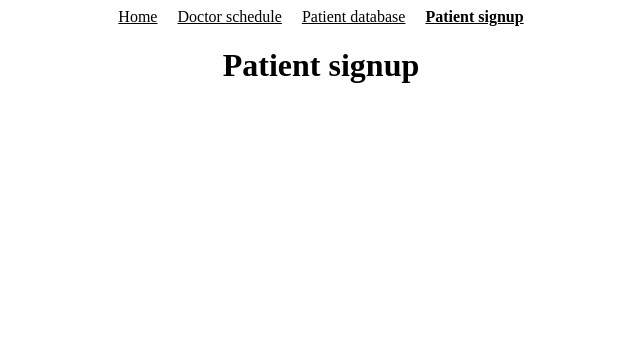
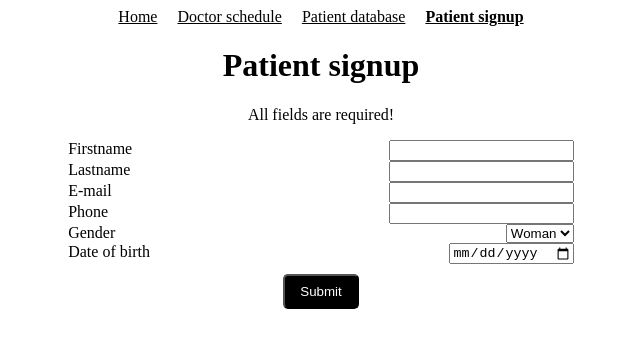
Before and after one commit to FaabScheeren/assesment-project-wk-3, a React (Create React App) app: page /signup in a window 1280 px wide. Shown: the top 348 px of the page, without its empty margins (319-959 px from the left). Built offline with nearby package versions, Linux system fonts and the light colour scheme.

Commit message:
Build signup form and doctor schedule

```diff
--- a/package.json
+++ b/package.json
@@ -6,6 +6,7 @@
     "@testing-library/jest-dom": "^4.2.4",
     "@testing-library/react": "^9.4.1",
     "@testing-library/user-event": "^7.2.1",
+    "axios": "^0.19.2",
     "react": "^16.13.0",
     "react-dom": "^16.13.0",
     "react-router-dom": "^5.1.2",
--- a/src/App.js
+++ b/src/App.js
@@ -1,5 +1,6 @@
-import React from "react";
+import React, { useState, useEffect } from "react";
 import { Switch, Route } from "react-router-dom";
+import axios from "axios";
 import Homepage from "./pages/Homepage";
 import DoctorSchedule from "./pages/DoctorSchedule";
 import PatientDatabase from "./pages/PatientDatabase";
--- a/src/components/Contact.js
+++ b/src/components/Contact.js
@@ -1,9 +1,19 @@
 import React from "react";
 
 export default function() {
+  const today = new Date();
+  const hour = today.getHours();
+  const minutes = today.getMinutes();
+  const currentTime = `${hour}:${minutes}`;
+  const word = hour < 8 && hour >= 17 ? "closed" : "open";
+
   return (
     <div>
-      <p>We are open</p>
+      <p>
+        We are <strong>{word}</strong>
+        <br />
+        Current time: {currentTime}
+      </p>
       <p>
         To make an appointment
         <br />
@@ -13,3 +23,5 @@ export default function() {
     </div>
   );
 }
+
+// 08:00 and 16:59
--- a/src/components/Navbar.js
+++ b/src/components/Navbar.js
@@ -5,7 +5,7 @@ export default function Navbar() {
   return (
     <div>
       <div className="navbar">
-        <NavLink to="/" exact="true">
+        <NavLink to="/" exact={true}>
           Home
         </NavLink>
         <NavLink to="/schedule">Doctor schedule</NavLink>
--- a/src/pages/DoctorSchedule.js
+++ b/src/pages/DoctorSchedule.js
@@ -1,20 +1,58 @@
-import React from "react";
+import React, { useState, useEffect } from "react";
+import axios from "axios";
 import NavigationBar from "../components/NavigationBar";
 import Contact from "../components/Contact";
 
 export default function DoctorSchedule() {
+  const [currentDoctor, set_currentDoctor] = useState([]);
+  const [status, set_status] = useState("");
+
+  async function doctors() {
+    let data;
+
+    set_status("Loading...");
+
+    try {
+      data = await axios.get(
+        "https://my-json-server.typicode.com/Codaisseur/patient-doctor-data/doctors"
+      );
+
+      set_currentDoctor(data.data);
+    } catch (error) {
+      console.log("Something went wrong", error);
+    }
+    set_status("");
+  }
+
+  useEffect(() => {
+    doctors();
+  }, []);
+
   return (
     <div>
       <NavigationBar />
       <h1>Who is on duty?</h1>
-      <table>
+      <p>{status}</p>
+      <table className="onDutySchedule">
         <thead>
           <tr>
             <th>Doctor</th>
             <th>availability</th>
           </tr>
         </thead>
+        <tbody>
+          {currentDoctor.map(doctor => {
+            const onDuty = doctor.onDuty ? "on duty" : "not on duty";
+            return (
+              <tr key={doctor.id}>
+                <td>{doctor.doctor}</td>
+                <td>{onDuty}</td>
+              </tr>
+            );
+          })}
+        </tbody>
       </table>
+
       <Contact />
     </div>
   );
--- a/src/pages/PatientSignup.js
+++ b/src/pages/PatientSignup.js
@@ -1,11 +1,99 @@
-import React from "react";
+import React, { useState } from "react";
 import NavigationBar from "../components/NavigationBar";
+import "../styles/styles.scss";
 
 export default function PatientSignup() {
+  const patient = {
+    firstname: "",
+    lastname: "",
+    mail: "",
+    phoneNumber: "",
+    gender: "woman",
+    dateOfBirth: ""
+  };
+  const [patientInfo, set_patientInfo] = useState(patient);
+  const [succesMesage, set_succesMessage] = useState("");
+
+  const handleInputChange = e =>
+    set_patientInfo({
+      ...patientInfo,
+      [e.currentTarget.name]: e.currentTarget.value
+    });
+
+  function submitHandler(e) {
+    e.preventDefault();
+    console.log("This is the form submit:", patientInfo);
+    set_succesMessage("You succesfully send this form!");
+  }
+
   return (
     <div>
       <NavigationBar />
       <h1>Patient signup</h1>
+      <p>All fields are required!</p>
+      <form className="signupForm" onSubmit={submitHandler}>
+        <div>
+          <label>Firstname</label>
+          <input
+            value={patientInfo.firstname}
+            name="firstname"
+            onChange={handleInputChange}
+          />
+        </div>
+        <div>
+          <label>Lastname</label>
+          <input
+            required
+            value={patientInfo.lastname}
+            name="lastname"
+            onChange={handleInputChange}
+          />
+        </div>
+        <div>
+          <label>E-mail</label>
+          <input
+            required
+            value={patientInfo.mail}
+            name="mail"
+            onChange={handleInputChange}
+          />
+        </div>
+        <div>
+          <label>Phone</label>
+          <input
+            required
+            value={patientInfo.phoneNumber}
+            name="phoneNumber"
+            onChange={handleInputChange}
+          />
+        </div>
+        <div>
+          <label>Gender</label>
+          <select
+            required
+            value={patientInfo.gender}
+            name="gender"
+            onChange={handleInputChange}
+          >
+            <option value="woman">Woman</option>
+            <option value="men">Men</option>
+          </select>
+        </div>
+        <div>
+          <label>Date of birth</label>
+          <input
+            required
+            type="date"
+            value={patientInfo.dateOfBirth}
+            name="dateOfBirth"
+            onChange={handleInputChange}
+          />
+        </div>
+        <input required type="submit" className="submitButton" />
+      </form>
+      <p>{succesMesage}</p>
     </div>
   );
 }
+
+// gender, and a date input for dateOfBirth
--- a/src/styles/styles.scss
+++ b/src/styles/styles.scss
@@ -17,3 +17,39 @@
   margin: 0 auto;
   margin-top: 15px;
 }
+
+.signupForm {
+  width: 40%;
+  margin: 0 auto;
+}
+
+.signupForm p {
+  display: inline-block;
+}
+
+.signupForm div {
+  display: flex;
+  justify-content: space-between;
+}
+
+.submitButton {
+  background-color: black;
+  border-radius: 5px;
+  color: white;
+  margin: 10px 0;
+  padding: 8px 15px;
+}
+
+.onDutySchedule {
+  margin: 0 auto;
+  border: 1px solid black;
+  border-collapse: collapse;
+  border-spacing: 0px;
+}
+
+.onDutySchedule td,
+.onDutySchedule th {
+  border: 1px solid black;
+  margin: 0;
+  padding: 5px 35px;
+}
```
Also changed, not shown: 1 other file (tests, documents, lock files or other folders).
